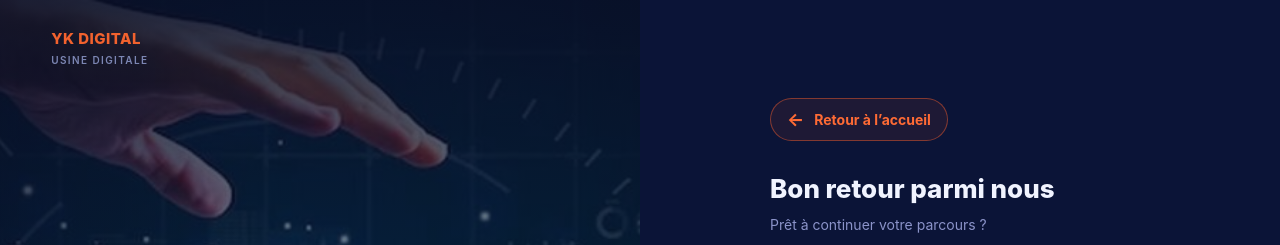
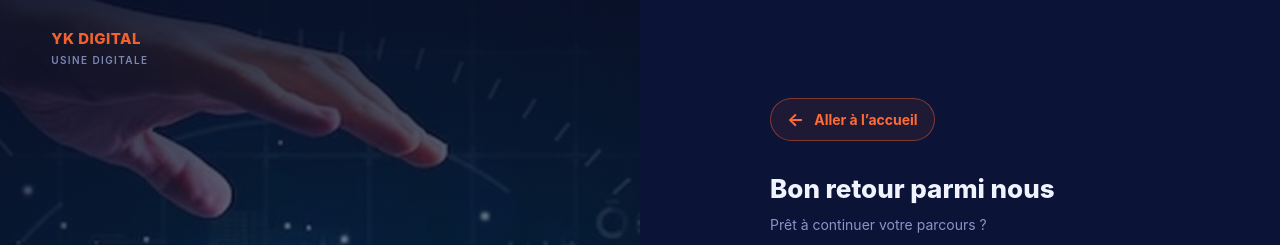
Before and after one commit to RefkaMechri/DgFactory, a Next.js app: page /login in a window 1280 px wide. Shown: the top 245 px of the page. Built offline with nearby package versions, Linux system fonts and the light colour scheme.

Commit message:
final version

```diff
--- a/app/login/page.tsx
+++ b/app/login/page.tsx
@@ -53,7 +53,7 @@ export default function LoginPage() {
         <div className={styles.formWrap}>
           <button type="button" className={styles.homeBtn} onClick={handleHome}>
             <span className={styles.homeIcon}>←</span>
-            Retour à l’accueil
+            Aller à l’accueil
           </button>
 
           <h1 className={styles.title}>Bon retour parmi nous</h1>
--- a/components/layout/Sidebar.tsx
+++ b/components/layout/Sidebar.tsx
@@ -136,7 +136,7 @@ export default function Sidebar() {
   const [showLogout, setShowLogout] = useState(false);
 
   const handleLogout = () => {
-    router.push("/");
+    router.push("/login");
   };
 
   return (
```
